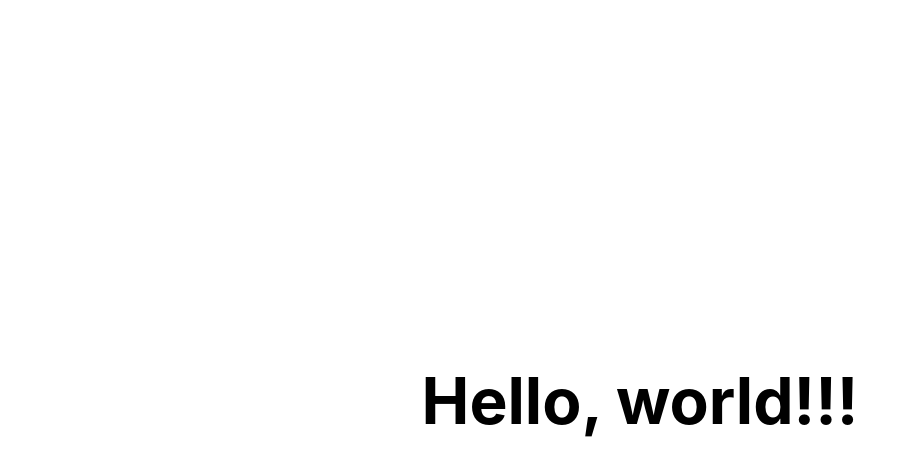
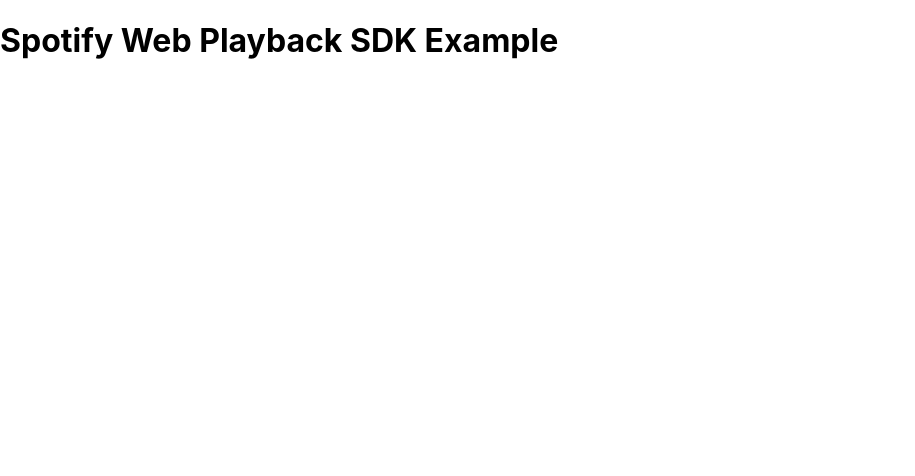
Before and after one commit to bones2421/Graphite, a React (Create React App) app in the folder Graphite-Frontend/: page / in a window 1280 px wide. Shown: the top 476 px of the page, without its empty margins (0-915 px from the left). Built offline with nearby package versions, Linux system fonts and the light colour scheme; no server answers.

Commit message:
adding azure function

```diff
--- a/Graphite-Frontend/public/index.html
+++ b/Graphite-Frontend/public/index.html
@@ -2,6 +2,7 @@
 <html lang="en">
   <head>
     <meta charset="utf-8" />
+    <script src="https://sdk.scdn.co/spotify-player.js"></script>
     <link rel="apple-touch-icon" sizes="180x180" href="/apple-touch-icon.png">
     <link rel="icon" type="image/png" sizes="32x32" href="/favicon-32x32.png">
     <link rel="icon" type="image/png" sizes="16x16" href="/favicon-16x16.png">
--- a/Graphite-Frontend/src/App.js
+++ b/Graphite-Frontend/src/App.js
@@ -1,19 +1,35 @@
-import React, { useState, useEffect } from 'react';
-import './App.css';
-
-const animations = ['bounce', 'slide', 'fade'];
+import React, { useEffect, useState } from 'react';
+import axios from 'axios';
 
 const App = () => {
-  const [animation, setAnimation] = useState('');
+  const [token, setToken] = useState(null);
 
   useEffect(() => {
-    const randomIndex = Math.floor(Math.random() * animations.length);
-    setAnimation(animations[randomIndex]);
-  }, []);
+    // Fetch the token from your server (Azure Function)
+    async function fetchToken() {
+      try {
+        const { data } = await axios.get("/api/getSpotifyToken"); // Replace with your Azure Function endpoint
+        setToken(data.access_token);
+      } catch (error) {
+        console.error('Error fetching token:', error);
+      }
+    }
+
+    fetchToken();
+
+    window.onSpotifyWebPlaybackSDKReady = () => {
+      const player = new window.Spotify.Player({
+        name: 'Your Spotify Player',
+        getOAuthToken: cb => { cb(token); }
+      });
+
+      player.connect();
+    };
+  }, [token]);
 
   return (
-    <div className={`App ${animation}`}>
-      <h1>Hello, world!!!</h1>
+    <div>
+      <h1>Spotify Web Playback SDK Example</h1>
     </div>
   );
 };
--- a/package.json
+++ b/package.json
@@ -1,5 +1,6 @@
 {
   "dependencies": {
-    "axios": "^1.6.0"
+    "axios": "^1.6.0",
+    "querystring": "^0.2.1"
   }
 }
```
Also changed, not shown: 1 other file (tests, documents, lock files or other folders).
